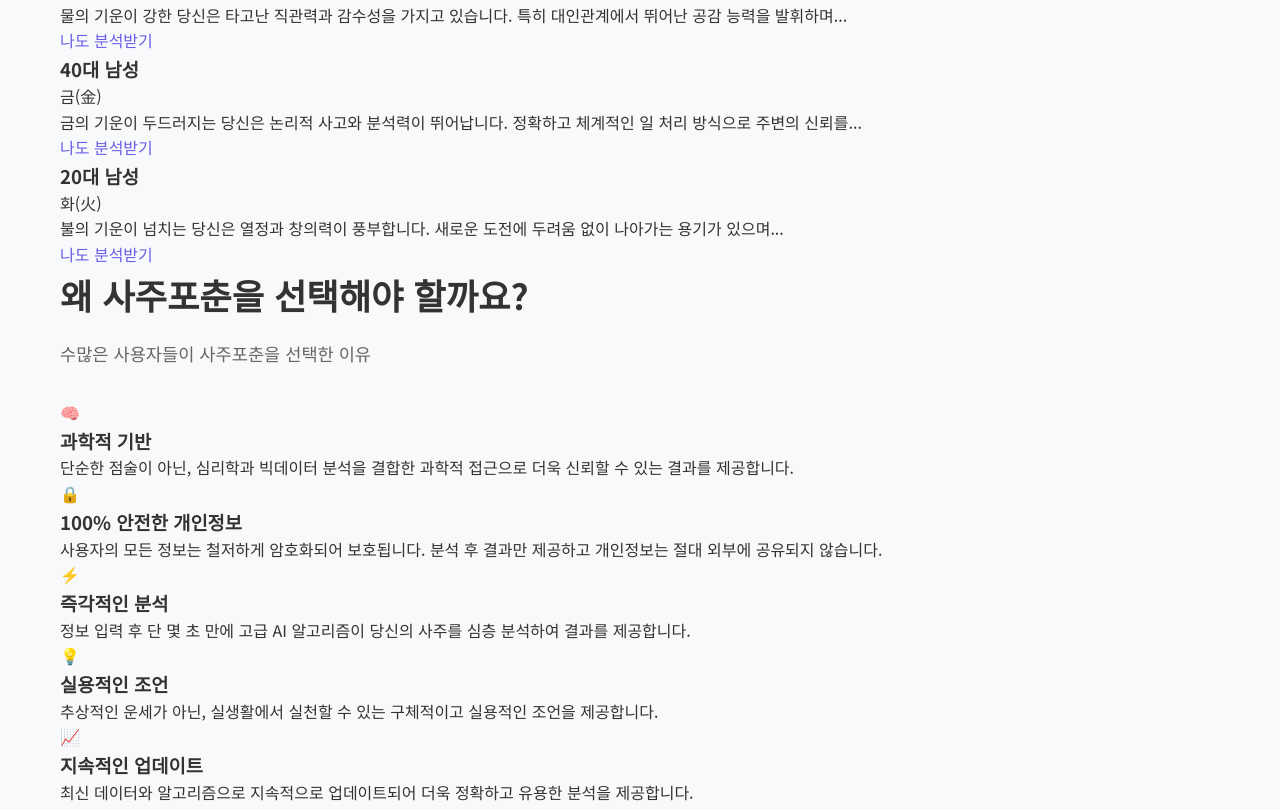
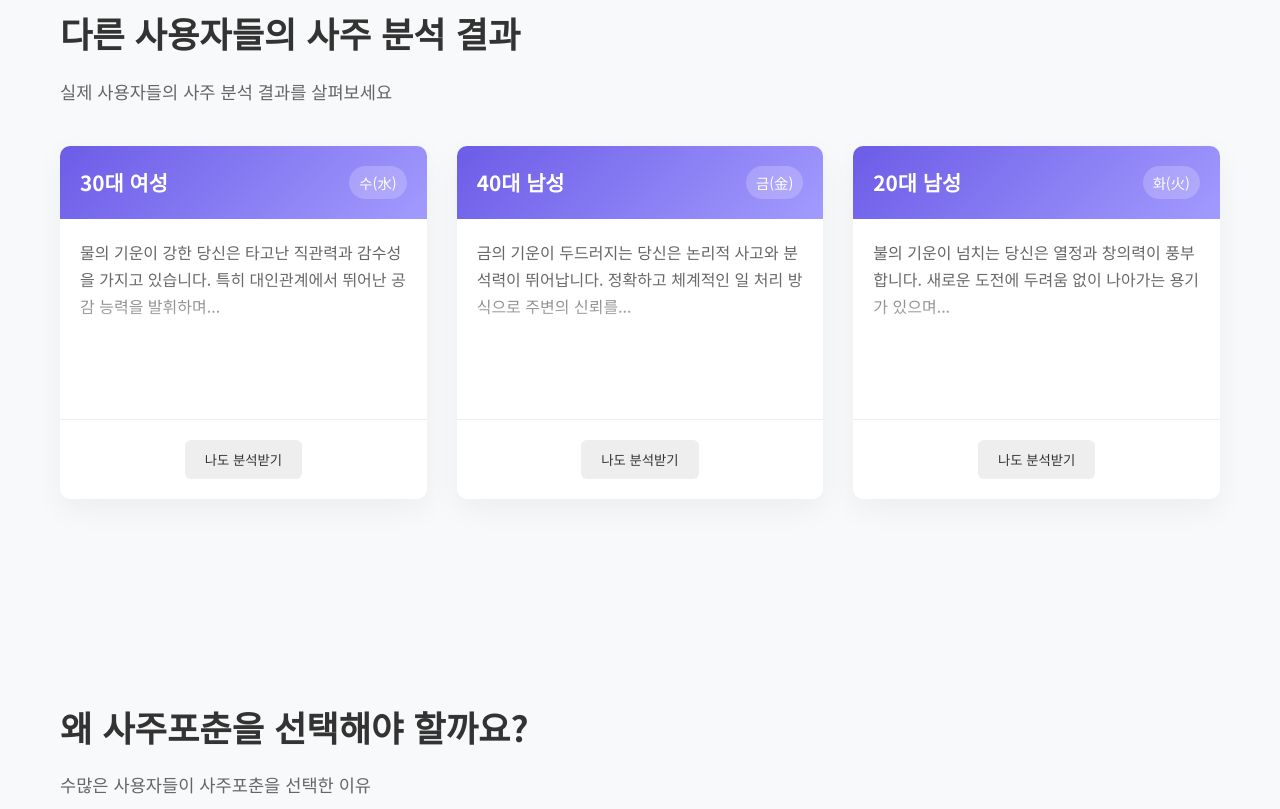
Before and after one commit to eggbab/sajufortune, a React (Create React App) app in the folder client/: page / in a window 1280 px wide. Shown: the part 1984-2793 px from the top of the page. Built offline with nearby package versions, Linux system fonts and the light colour scheme.

Commit message:
kkkiyuoj

```diff
--- a/client/src/App.js
+++ b/client/src/App.js
@@ -13,6 +13,7 @@ function App() {
   });
   const [loading, setLoading] = useState(false);
   const [error, setError] = useState('');
+  const [activeSection, setActiveSection] = useState(null);
 
   const handleChange = (e) => {
     const { name, value } = e.target;
@@ -110,6 +111,16 @@ function App() {
     }
   ];
 
+  const scrollToSection = (sectionId) => {
+    const section = document.getElementById(sectionId);
+    if (section) {
+      section.scrollIntoView({ behavior: 'smooth' });
+    }
+    if (sectionId === 'saju-form') {
+      setActiveSection('saju-form');
+    }
+  };
+
   return (
     <div className="home-page">
       {/* 헤더 섹션 */}
@@ -123,6 +134,7 @@ function App() {
               <ul>
                 <li><a href="/">홈</a></li>
                 <li><a href="/about">소개</a></li>
+                <li><a href="#" onClick={(e) => { e.preventDefault(); scrollToSection('saju-form'); }}>무료분석</a></li>
               </ul>
             </nav>
           </div>
@@ -134,9 +146,9 @@ function App() {
         <section className="hero">
           <div className="container">
             <div className="hero-content">
-              <h1>당신의 운명을 AI가 분석합니다</h1>
-              <p>사주팔자를 기반으로 한 정확한 운세 분석, 지금 바로 무료로 체험해보세요.</p>
-              <a href="#saju-form" className="btn-primary">무료 사주 분석 받기</a>
+              <h1>당신의 운명을<br />AI가 분석합니다</h1>
+              <p>사주팔자를 기반으로 한 정확한 운세 분석,<br />지금 바로 무료로 체험해보세요.</p>
+              <button onClick={() => scrollToSection('saju-form')} className="btn-primary">무료 사주 분석 받기</button>
             </div>
             <div className="hero-image">
               <div className="image-placeholder"></div>
@@ -230,7 +242,7 @@ function App() {
                     <div className="blur-overlay"></div>
                   </div>
                   <div className="result-cta">
-                    <a href="#saju-form" className="btn-secondary">나도 분석받기</a>
+                    <button onClick={() => scrollToSection('saju-form')} className="btn-secondary">나도 분석받기</button>
                   </div>
                 </div>
               ))}
@@ -308,7 +320,7 @@ function App() {
         </section>
 
         {/* 사주 입력 폼 섹션 */}
-        <section id="saju-form" className="saju-form">
+        <section id="saju-form" className={`saju-form ${activeSection === 'saju-form' ? 'active' : ''}`}>
           <div className="container">
             <h2>무료 사주 분석</h2>
             <p className="section-subtitle">아래 정보를 입력하시면 AI가 당신의 사주를 분석해드립니다</p>
@@ -341,7 +353,7 @@ function App() {
                 </div>
 
                 <div className="form-group">
-                  <label htmlFor="birthTime">태어난 시간 (선택사항)</label>
+                  <label htmlFor="birthTime">시주(時柱)</label>
                   <input
                     type="time"
                     id="birthTime"
@@ -349,6 +361,7 @@ function App() {
                     value={formData.birthTime}
                     onChange={handleChange}
                   />
+                  <small className="form-help">태어난 시간을 아는 경우 더 정확한 분석이 가능합니다</small>
                 </div>
 
                 <div className="form-group">
@@ -436,8 +449,8 @@ function App() {
         <section className="cta">
           <div className="container">
             <h2>지금 바로 무료로 사주 분석을 받아보세요</h2>
-            <p>당신의 운명을 알아보는 첫 걸음, 사주포춘과 함께하세요. 단 5분 만에 당신의 타고난 기질과 운명의 흐름을 파악할 수 있습니다.</p>
-            <a href="#saju-form" className="btn-primary">무료 사주 분석 받기</a>
+            <p>당신의 운명을 알아보는 첫 걸음, 사주포춘과 함께하세요.<br />단 5분 만에 당신의 타고난 기질과 운명의 흐름을 파악할 수 있습니다.</p>
+            <button onClick={() => scrollToSection('saju-form')} className="btn-primary">무료 사주 분석 받기</button>
           </div>
         </section>
       </main>
@@ -455,7 +468,7 @@ function App() {
               <ul>
                 <li><a href="/">홈</a></li>
                 <li><a href="/about">소개</a></li>
-                <li><a href="#saju-form">사주 분석</a></li>
+                <li><button onClick={() => scrollToSection('saju-form')} className="footer-btn">사주 분석</button></li>
               </ul>
             </div>
             <div className="footer-contact">
--- a/client/src/index.css
+++ b/client/src/index.css
@@ -54,6 +54,7 @@ button {
   border: none;
   outline: none;
   font-family: inherit;
+  background: none;
 }
 
 /* 기본 입력 필드 스타일 */
@@ -195,6 +196,18 @@ input, select, textarea {
   text-align: center;
 }
 
+.ai-intro {
+  max-width: 800px;
+  margin: 0 auto 50px;
+  text-align: left;
+}
+
+.ai-description, .ai-advantage {
+  margin-bottom: 20px;
+  line-height: 1.8;
+  color: var(--gray-text);
+}
+
 .features-grid {
   display: grid;
   grid-template-columns: repeat(auto-fit, minmax(300px, 1fr));
@@ -208,6 +221,7 @@ input, select, textarea {
   border-radius: 10px;
   box-shadow: 0 10px 30px rgba(0, 0, 0, 0.05);
   transition: transform 0.3s ease;
+  text-align: left;
 }
 
 .feature-card:hover {
@@ -225,11 +239,185 @@ input, select, textarea {
   color: var(--dark);
 }
 
+/* 다른 사용자 결과 미리보기 섹션 */
+.sample-results {
+  padding: 100px 0;
+  background-color: #f8f9fa;
+}
+
+.results-grid {
+  display: grid;
+  grid-template-columns: repeat(auto-fit, minmax(300px, 1fr));
+  gap: 30px;
+  margin-top: 40px;
+}
+
+.result-card {
+  background-color: #fff;
+  border-radius: 10px;
+  overflow: hidden;
+  box-shadow: 0 10px 30px rgba(0, 0, 0, 0.05);
+  transition: transform 0.3s ease;
+  height: 100%;
+  display: flex;
+  flex-direction: column;
+}
+
+.result-card:hover {
+  transform: translateY(-10px);
+}
+
+.result-header {
+  padding: 20px;
+  background: linear-gradient(135deg, var(--primary), var(--accent1));
+  color: #fff;
+  display: flex;
+  justify-content: space-between;
+  align-items: center;
+}
+
+.result-header h3 {
+  margin: 0;
+  font-size: 1.3rem;
+}
+
+.dominant-element {
+  background-color: rgba(255, 255, 255, 0.2);
+  padding: 5px 10px;
+  border-radius: 20px;
+  font-size: 0.9rem;
+}
+
+.result-preview {
+  padding: 20px;
+  position: relative;
+  height: 200px;
+  overflow: hidden;
+  flex-grow: 1;
+}
+
+.result-preview p {
+  color: var(--gray-text);
+  line-height: 1.7;
+}
+
+.blur-overlay {
+  position: absolute;
+  bottom: 0;
+  left: 0;
+  width: 100%;
+  height: 70%;
+  background: linear-gradient(to bottom, rgba(255, 255, 255, 0), rgba(255, 255, 255, 0.8) 50%, #fff);
+}
+
+.result-cta {
+  padding: 20px;
+  text-align: center;
+  border-top: 1px solid var(--light-gray);
+}
+
+.btn-secondary {
+  display: inline-block;
+  padding: 10px 20px;
+  background-color: var(--light-gray);
+  color: var(--dark-text);
+  text-decoration: none;
+  border-radius: 6px;
+  font-weight: 500;
+  transition: all 0.3s ease;
+  border: none;
+  cursor: pointer;
+}
+
+.btn-secondary:hover {
+  background-color: var(--accent2);
+  color: var(--dark);
+}
+
+/* 서비스 장점 섹션 스타일 */
+.service-benefits {
+  padding: 100px 0;
+}
+
+.benefits-grid {
+  display: grid;
+  grid-template-columns: repeat(auto-fit, minmax(300px, 1fr));
+  gap: 30px;
+  margin-top: 40px;
+}
+
+.benefit-item {
+  background-color: #fff;
+  padding: 30px;
+  border-radius: 10px;
+  box-shadow: 0 10px 30px rgba(0, 0, 0, 0.05);
+  transition: transform 0.3s ease;
+}
+
+.benefit-item:hover {
+  transform: translateY(-10px);
+}
+
+.benefit-icon {
+  font-size: 2.5rem;
+  margin-bottom: 20px;
+}
+
+.benefit-item h3 {
+  font-size: 1.5rem;
+  margin-bottom: 15px;
+  color: var(--dark);
+}
+
+/* 사용자 후기 섹션 */
+.testimonials {
+  padding: 100px 0;
+  background-color: #fff;
+}
+
+.testimonials-slider {
+  display: grid;
+  grid-template-columns: repeat(auto-fit, minmax(300px, 1fr));
+  gap: 30px;
+  margin-top: 40px;
+}
+
+.testimonial-card {
+  background-color: #f8f9fa;
+  padding: 30px;
+  border-radius: 10px;
+  box-shadow: 0 10px 30px rgba(0, 0, 0, 0.05);
+}
+
+.testimonial-rating {
+  color: var(--warning);
+  font-size: 1.5rem;
+  margin-bottom: 15px;
+}
+
+.testimonial-content {
+  font-style: italic;
+  margin-bottom: 20px;
+  color: var(--gray-text);
+  line-height: 1.7;
+}
+
+.testimonial-author {
+  font-weight: 600;
+  color: var(--dark-text);
+}
+
 /* 사주 입력 폼 */
 .saju-form {
   padding: 100px 0;
   background-color: #f8f9fa;
   text-align: center;
+  transition: all 0.5s ease;
+}
+
+.saju-form.active {
+  background-color: rgba(163, 155, 254, 0.1);
+  box-shadow: 0 0 50px rgba(108, 92, 231, 0.2);
 }
 
 .form-container {
@@ -267,6 +455,13 @@ input, select, textarea {
 .form-group select:focus {
   border-color: var(--primary);
   outline: none;
+}
+
+.form-help {
+  display: block;
+  font-size: 0.85rem;
+  color: var(--gray-text);
+  margin-top: 5px;
 }
 
 .error-message {
@@ -332,6 +527,7 @@ input, select, textarea {
 }
 
 .cta h2 {
+  color: #fff;
   font-size: 2.5rem;
   margin-bottom: 20px;
 }
@@ -362,7 +558,7 @@ input, select, textarea {
 
 .footer-content {
   display: grid;
-  grid-template-columns: repeat(auto-fit, minmax(250px, 1fr));
+  grid-template-columns: repeat(auto-fit, minmax(200px, 1fr));
   gap: 40px;
   margin-bottom: 40px;
 }
@@ -381,7 +577,8 @@ input, select, textarea {
 }
 
 .footer-links h4,
-.footer-contact h4 {
+.footer-contact h4,
+.footer-company h4 {
   font-size: 1.2rem;
   margin-bottom: 15px;
   color: #fff;
@@ -395,17 +592,24 @@ input, select, textarea {
   margin-bottom: 10px;
 }
 
-.footer-links a {
+.footer-links a, .footer-btn {
   color: rgba(255, 255, 255, 0.7);
   text-decoration: none;
   transition: color 0.3s ease;
+  background: none;
+  padding: 0;
+  font-size: inherit;
+  border: none;
+  cursor: pointer;
+  text-align: left;
 }
 
-.footer-links a:hover {
+.footer-links a:hover, .footer-btn:hover {
   color: var(--secondary);
 }
 
-.footer-contact p {
+.footer-contact p,
+.footer-company p {
   margin-bottom: 10px;
   color: rgba(255, 255, 255, 0.7);
 }
```
